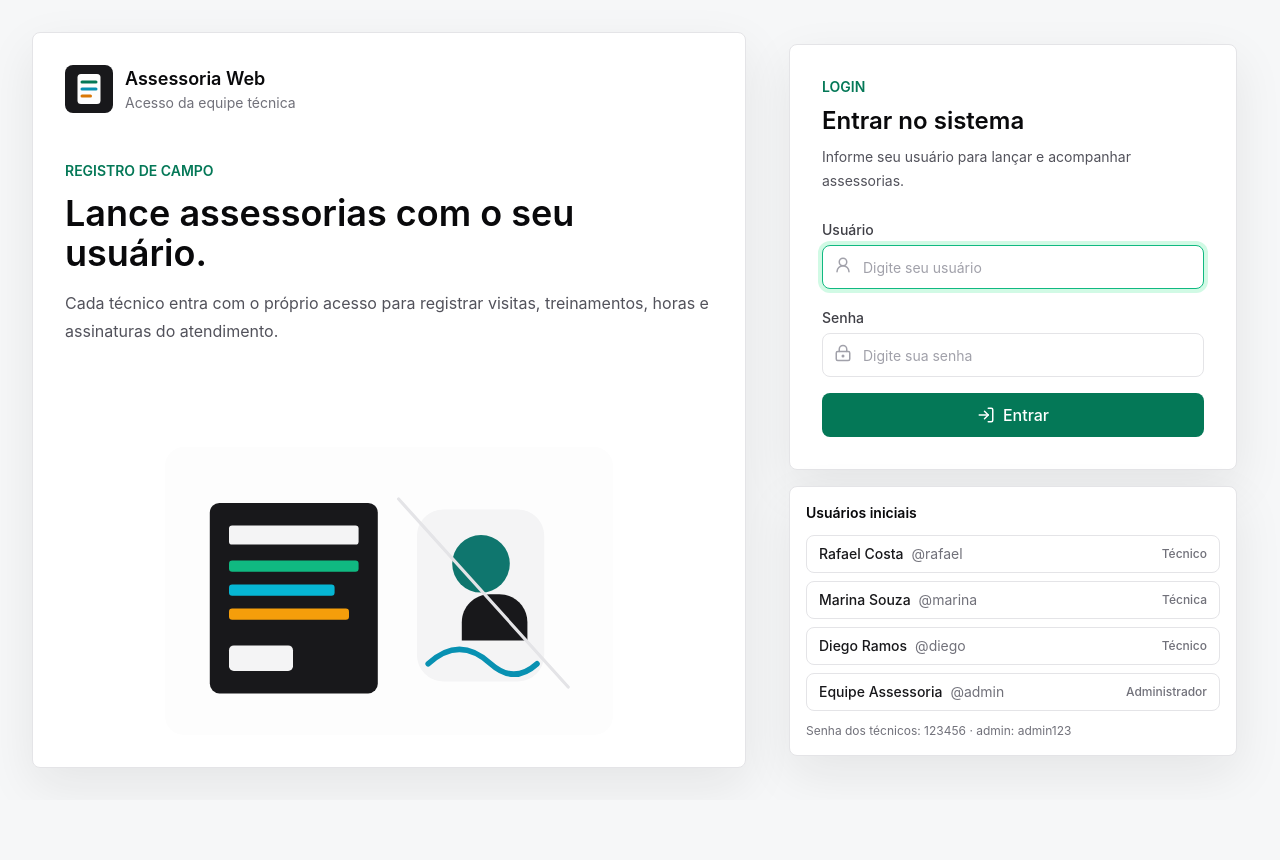
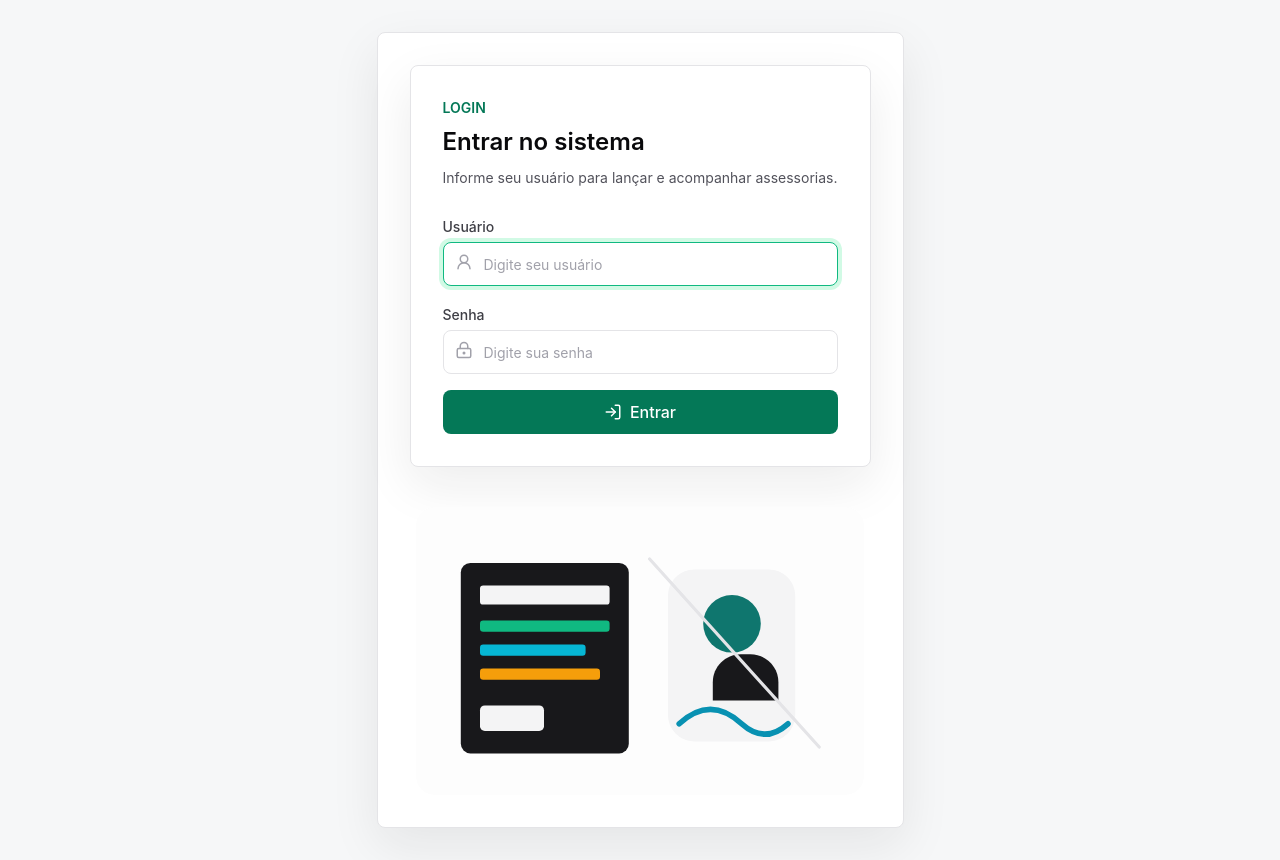
Before and after one commit to JoseFSChiarelo/Assessoria-Web, a React (Vite) app: page /login in a window 1280 px wide. Before the commit the page ends 800 px from the top, so only its background shows below. Built offline with nearby package versions, Linux system fonts and the light colour scheme.

Commit message:
Atualiza dashboard e ajusta layout da tela de login

```diff
--- a/src/pages/Dashboard.jsx
+++ b/src/pages/Dashboard.jsx
@@ -1,43 +1,16 @@
 import { ClipboardList, Clock3, FileSignature, Plus, UsersRound } from "lucide-react";
-import { useMemo, useState } from "react";
+import { useMemo } from "react";
 import { Link } from "react-router-dom";
-import dashboardVisit from "../assets/dashboard-visit.svg";
 import { AssessmentTable } from "../components/AssessmentTable.jsx";
 import { Button } from "../components/Button.jsx";
-import { FilterBar } from "../components/FilterBar.jsx";
 import { SummaryCard } from "../components/SummaryCard.jsx";
 import { useAssessments } from "../hooks/useAssessments.js";
-import {
-  applyAssessmentFilters,
-  sortAssessmentsByDate,
-  uniqueValues,
-} from "../utils/filters.js";
+import { sortAssessmentsByDate } from "../utils/filters.js";
 import { formatDuration } from "../utils/time.js";
-
-const initialFilters = {
-  search: "",
-  client: "",
-  technician: "",
-  dateFrom: "",
-  dateTo: "",
-  status: "",
-  visitType: "",
-};
 
 export function Dashboard() {
   const { assessments, loading } = useAssessments();
-  const [filters, setFilters] = useState(initialFilters);
-
-  const clients = useMemo(() => uniqueValues(assessments, "client"), [assessments]);
-  const technicians = useMemo(
-    () => uniqueValues(assessments, "technician"),
-    [assessments],
-  );
-
-  const filteredAssessments = useMemo(
-    () => sortAssessmentsByDate(applyAssessmentFilters(assessments, filters)),
-    [assessments, filters],
-  );
+  const filteredAssessments = useMemo(() => sortAssessmentsByDate(assessments), [assessments]);
 
   const totalHours = filteredAssessments.reduce(
     (sum, assessment) => sum + Number(assessment.totalHours || 0),
@@ -80,7 +53,7 @@ export function Dashboard() {
         <SummaryCard
           title="Total de assessorias"
           value={filteredAssessments.length}
-          caption="Registros conforme os filtros aplicados"
+          caption="Total de registros cadastrados"
           icon={<ClipboardList size={24} />}
           tone="zinc"
         />
@@ -107,41 +80,15 @@ export function Dashboard() {
         />
       </div>
 
-      <FilterBar
-        filters={filters}
-        onChange={setFilters}
-        clients={clients}
-        technicians={technicians}
-      />
-
-      <section className="grid gap-4 lg:grid-cols-[1fr_280px]">
-        <div className="rounded-lg border border-zinc-200 bg-white p-5 shadow-soft">
-          <h2 className="text-lg font-semibold text-zinc-950">
-            Registros para fechamento
-          </h2>
-          <p className="mt-2 text-sm leading-6 text-zinc-600">
-            Acompanhe assinaturas, pendências e horas antes de imprimir a ficha final.
-          </p>
-        </div>
-        <div className="hidden rounded-lg border border-zinc-200 bg-white p-4 shadow-soft lg:block">
-          <img
-            src={dashboardVisit}
-            alt="Registro digital de visita técnica"
-            className="h-32 w-full object-contain"
-          />
-        </div>
-      </section>
-
       <div className="flex items-center justify-between gap-3">
         <div>
-          <h2 className="text-lg font-semibold text-zinc-950">Assessorias recentes</h2>
-          <p className="mt-1 text-sm text-zinc-500">Últimos registros encontrados.</p>
+          <h2 className="text-lg font-semibold text-zinc-950">Ultimas assessorias realizadas</h2>
         </div>
       </div>
 
       <AssessmentTable
         assessments={filteredAssessments}
-        pageSize={6}
+        pageSize={5}
         showPagination={false}
         emptyMessage="Nenhuma assessoria recente encontrada."
       />
--- a/src/pages/Login.jsx
+++ b/src/pages/Login.jsx
@@ -45,39 +45,8 @@ export function Login() {
   };
 
   return (
-    <main className="min-h-screen bg-[#f6f7f8] px-4 py-8 sm:px-6 lg:grid lg:grid-cols-[1fr_470px] lg:gap-8 lg:px-8">
-      <section className="hidden rounded-lg border border-zinc-200 bg-white p-8 shadow-soft lg:flex lg:flex-col lg:justify-between">
-        <div>
-          <div className="flex items-center gap-3">
-            <img src={brandMark} alt="Assessoria Web" className="h-12 w-12" />
-            <div>
-              <p className="text-lg font-semibold text-zinc-950">Assessoria Web</p>
-              <p className="text-sm text-zinc-500">Acesso da equipe técnica</p>
-            </div>
-          </div>
-
-          <div className="mt-12 max-w-2xl">
-            <p className="text-sm font-semibold uppercase text-emerald-700">
-              Registro de campo
-            </p>
-            <h1 className="mt-3 text-4xl font-semibold text-zinc-950">
-              Lance assessorias com o seu usuário.
-            </h1>
-            <p className="mt-4 text-base leading-7 text-zinc-600">
-              Cada técnico entra com o próprio acesso para registrar visitas,
-              treinamentos, horas e assinaturas do atendimento.
-            </p>
-          </div>
-        </div>
-
-        <img
-          src={dashboardVisit}
-          alt="Ficha digital de assessoria"
-          className="mt-10 max-h-72 w-full object-contain"
-        />
-      </section>
-
-      <section className="mx-auto flex min-h-[calc(100vh-4rem)] w-full max-w-md flex-col justify-center">
+    <main className="min-h-screen bg-[#f6f7f8] px-3 py-8 sm:px-6 lg:px-8 flex items-center justify-center">
+      <section className="hidden rounded-lg border border-zinc-200 bg-white p-8 shadow-soft lg:flex lg:flex-col lg:items-center">
         <div className="rounded-lg border border-zinc-200 bg-white p-6 shadow-soft sm:p-8">
           <div className="mb-8 flex items-center gap-3 lg:hidden">
             <img src={brandMark} alt="Assessoria Web" className="h-11 w-11" />
@@ -141,28 +110,11 @@ export function Login() {
           </form>
         </div>
 
-        <div className="mt-4 rounded-lg border border-zinc-200 bg-white p-4 shadow-soft">
-          <p className="text-sm font-semibold text-zinc-950">Usuários iniciais</p>
-          <div className="mt-3 grid gap-2">
-            {users.map((user) => (
-              <button
-                key={user.id}
-                type="button"
-                onClick={() => useDemoUser(user)}
-                className="flex items-center justify-between rounded-lg border border-zinc-200 px-3 py-2 text-left text-sm transition hover:bg-zinc-50"
-              >
-                <span>
-                  <span className="font-medium text-zinc-900">{user.name}</span>
-                  <span className="ml-2 text-zinc-500">@{user.username}</span>
-                </span>
-                <span className="text-xs font-medium text-zinc-500">{user.role}</span>
-              </button>
-            ))}
-          </div>
-          <p className="mt-3 text-xs text-zinc-500">
-            Senha dos técnicos: 123456 · admin: admin123
-          </p>
-        </div>
+        <img
+          src={dashboardVisit}
+          alt="Ficha digital de assessoria"
+          className="mt-10 max-h-72 w-full object-contain"
+        />
       </section>
     </main>
   );
```
